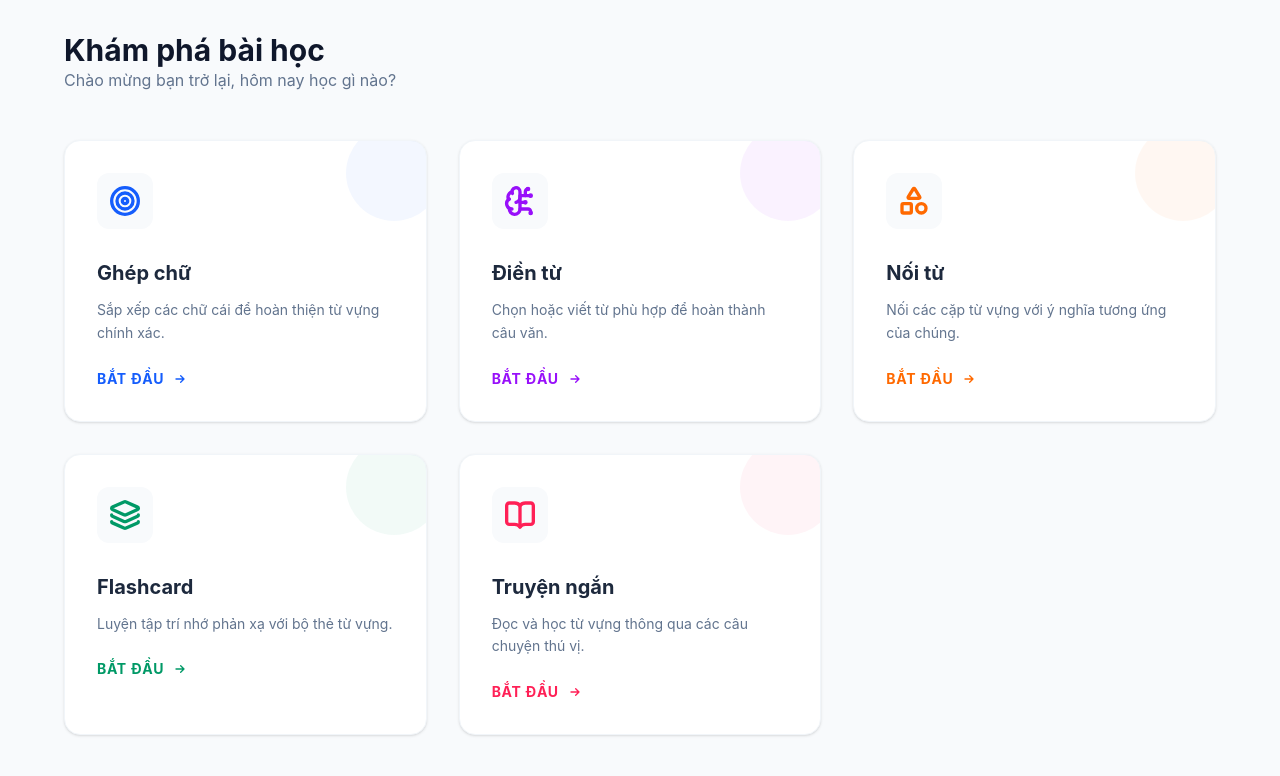
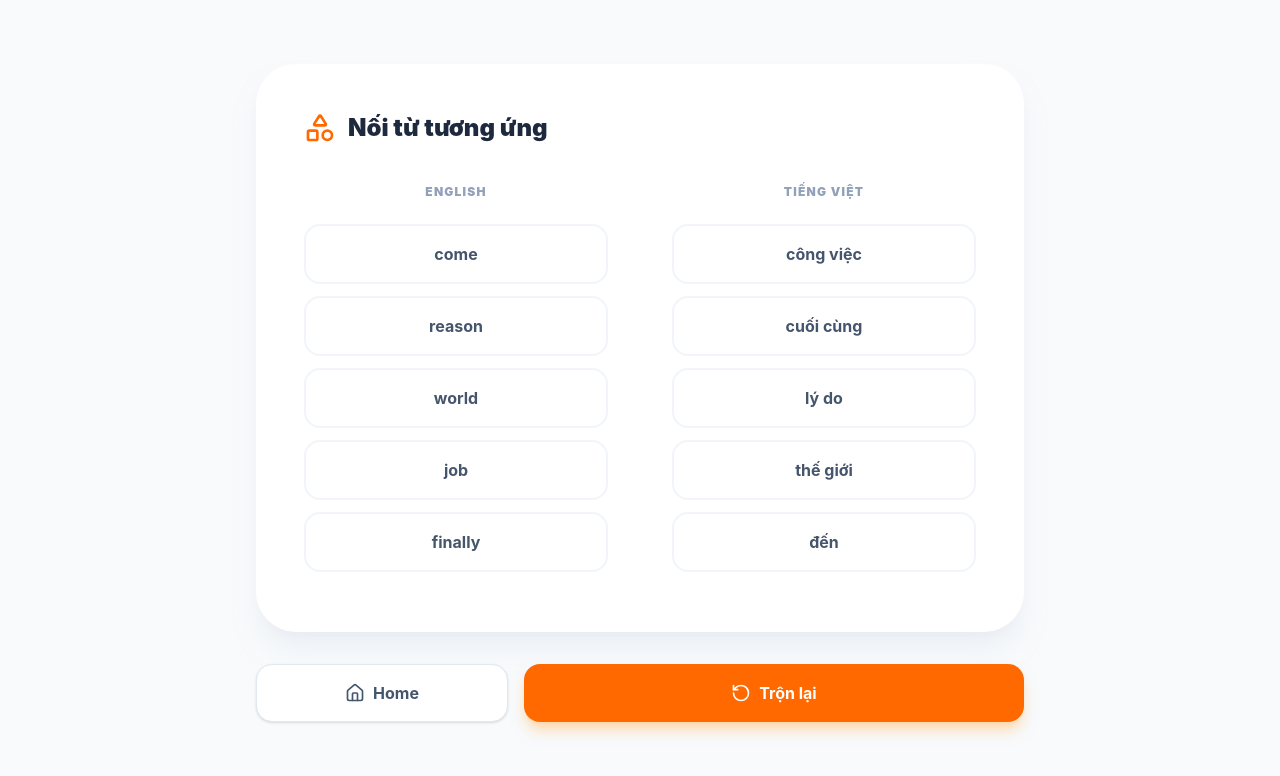
Before and after one commit to anh0701/foreign-language, a React (Vite) app: page /foreign-language/matching in a window 1280 px wide. Shown: the top 776 px of the page. Built offline with nearby package versions, Linux system fonts and the light colour scheme.

Commit message:
add matching game

```diff
--- a/src/App.tsx
+++ b/src/App.tsx
@@ -2,6 +2,7 @@ import { BrowserRouter as Router, Routes, Route } from 'react-router-dom';
 import HomePage from './pages/HomePage';
 import WordGamePage from './pages/WordGamePage';
 import FillInPage from './pages/FillInPage';
+import MatchingPage from './pages/MatchingPage';
 
 function App() {
   // Thay 'foreign-language' bằng tên repository của bạn trên GitHub
@@ -14,6 +15,7 @@ function App() {
           <Route path="/" element={<HomePage />} />
           <Route path="/word-combination" element={<WordGamePage />} />
           <Route path="/fill-in" element={<FillInPage />} />
+          <Route path="/matching" element={<MatchingPage />} />
 
           <Route path="*" element={<HomePage />} />
         </Routes>
--- /dev/null
+++ b/src/hooks/useMatchingGame.ts
@@ -0,0 +1,74 @@
+import { useState, useEffect, useCallback } from 'react';
+
+interface WordPair {
+  en: string;
+  vi: string;
+}
+
+export const useMatchingGame = (jsonPath: string) => {
+  const [allWords, setAllWords] = useState<WordPair[]>([]);
+  const [enColumn, setEnColumn] = useState<string[]>([]);
+  const [viColumn, setViColumn] = useState<string[]>([]);
+  const [selectedEn, setSelectedEn] = useState<string | null>(null);
+  const [selectedVi, setSelectedVi] = useState<string | null>(null);
+  const [matchedPairs, setMatchedPairs] = useState<string[]>([]);
+  const [wrongPair, setWrongPair] = useState<{en: string, vi: string} | null>(null);
+  const [loading, setLoading] = useState(true);
+
+  const initGame = useCallback(async () => {
+    try {
+      setLoading(true);
+      const res = await fetch(jsonPath);
+      const data: WordPair[] = await res.json();
+      setAllWords(data);
+
+      const shuffled = [...data].sort(() => Math.random() - 0.5).slice(0, 5);
+
+      setEnColumn(shuffled.map(item => item.en).sort(() => Math.random() - 0.5));
+      setViColumn(shuffled.map(item => item.vi).sort(() => Math.random() - 0.5));
+      setMatchedPairs([]);
+      setSelectedEn(null);
+      setSelectedVi(null);
+    } catch (error) {
+      console.error("Lỗi tải dữ và khởi tạo game:", error);
+    } finally {
+      setLoading(false);
+    }
+  }, [jsonPath]);
+
+  useEffect(() => { initGame(); }, [initGame]);
+
+  const handleSelect = (word: string, type: 'en' | 'vi') => {
+    if (matchedPairs.includes(word) || (wrongPair && (wrongPair.en === word || wrongPair.vi === word))) return;
+
+    if (type === 'en') setSelectedEn(word);
+    else setSelectedVi(word);
+  };
+
+  useEffect(() => {
+    if (selectedEn && selectedVi) {
+      const isMatch = allWords.some(item => item.en === selectedEn && item.vi === selectedVi);
+
+      if (isMatch) {
+        setMatchedPairs(prev => [...prev, selectedEn, selectedVi]);
+        setSelectedEn(null);
+        setSelectedVi(null);
+      } else {
+        setWrongPair({ en: selectedEn, vi: selectedVi });
+        setTimeout(() => {
+          setWrongPair(null);
+          setSelectedEn(null);
+          setSelectedVi(null);
+        }, 500);
+      }
+    }
+  }, [selectedEn, selectedVi, allWords]);
+
+  useEffect(() => {
+    if (matchedPairs.length === 10 && matchedPairs.length > 0) {
+      setTimeout(() => initGame(), 1000);
+    }
+  }, [matchedPairs, initGame]);
+
+  return { enColumn, viColumn, selectedEn, selectedVi, matchedPairs, wrongPair, loading, handleSelect, initGame };
+};
--- /dev/null
+++ b/src/pages/MatchingPage.tsx
@@ -0,0 +1,94 @@
+import React from 'react';
+import { useNavigate } from 'react-router-dom';
+import { useMatchingGame } from '../hooks/useMatchingGame';
+import { House, RotateCcw, Shapes, CheckCircle2 } from 'lucide-react';
+
+const MatchingPage: React.FC = () => {
+  const navigate = useNavigate();
+  const {
+    enColumn, viColumn, selectedEn, selectedVi,
+    matchedPairs, wrongPair, loading, handleSelect, initGame
+  } = useMatchingGame('assets/data/words.json');
+
+  if (loading) return <div className="flex justify-center items-center h-screen italic text-slate-500">Đang chuẩn bị các cặp từ...</div>;
+
+  const getItemClass = (word: string, type: 'en' | 'vi') => {
+    const isSelected = selectedEn === word || selectedVi === word;
+    const isMatched = matchedPairs.includes(word);
+    const isWrong = wrongPair && (wrongPair.en === word || wrongPair.vi === word);
+
+    let base = "w-full p-4 mb-3 rounded-2xl font-bold text-center border-2 transition-all duration-200 transform active:scale-95 ";
+
+    if (isMatched) return base + "bg-emerald-50 border-emerald-500 text-emerald-700 opacity-60 cursor-default";
+    if (isWrong) return base + "bg-rose-50 border-rose-500 text-rose-700 animate-shake";
+    if (isSelected) return base + "bg-orange-50 border-orange-500 text-orange-700 shadow-md -translate-y-1";
+
+    return base + "bg-white border-slate-100 text-slate-600 hover:border-orange-200 hover:bg-orange-50/30";
+  };
+
+  return (
+    <div className="min-h-screen bg-slate-50 flex flex-col items-center p-6">
+      <main className="w-full max-w-3xl bg-white mt-10 rounded-[2.5rem] p-8 md:p-12 shadow-xl shadow-slate-200/50">
+        <div className="flex justify-between items-center mb-10">
+          <h1 className="text-2xl font-black text-slate-800 flex items-center gap-3">
+            <Shapes className="text-orange-500" size={32} />
+            Nối từ tương ứng
+          </h1>
+          {matchedPairs.length === 10 && (
+            <div className="flex items-center gap-2 text-emerald-600 font-bold animate-bounce">
+              <CheckCircle2 size={20} /> Hoàn thành!
+            </div>
+          )}
+        </div>
+
+        <div className="grid grid-cols-2 gap-8 md:gap-16">
+
+          <div>
+            <h2 className="text-xs font-black uppercase tracking-widest text-slate-400 mb-6 text-center">English</h2>
+            {enColumn.map(word => (
+              <button
+                key={word}
+                className={getItemClass(word, 'en')}
+                onClick={() => handleSelect(word, 'en')}
+                disabled={matchedPairs.includes(word)}
+              >
+                {word}
+              </button>
+            ))}
+          </div>
+
+          <div>
+            <h2 className="text-xs font-black uppercase tracking-widest text-slate-400 mb-6 text-center">Tiếng Việt</h2>
+            {viColumn.map(word => (
+              <button
+                key={word}
+                className={getItemClass(word, 'vi')}
+                onClick={() => handleSelect(word, 'vi')}
+                disabled={matchedPairs.includes(word)}
+              >
+                {word}
+              </button>
+            ))}
+          </div>
+        </div>
+      </main>
+
+      <footer className="w-full max-w-3xl mt-8 flex gap-4">
+        <button
+          onClick={() => navigate('/')}
+          className="flex-1 bg-white py-4 rounded-2xl font-bold text-slate-600 shadow-sm border border-slate-200 flex items-center justify-center gap-2 hover:bg-slate-50 transition-colors"
+        >
+          <House size={20} /> Home
+        </button>
+        <button
+          onClick={initGame}
+          className="flex-[2] bg-orange-500 py-4 rounded-2xl font-bold text-white shadow-lg shadow-orange-200 flex items-center justify-center gap-2 hover:bg-orange-600 transition-all"
+        >
+          <RotateCcw size={20} /> Trộn lại
+        </button>
+      </footer>
+    </div>
+  );
+};
+
+export default MatchingPage;
```
